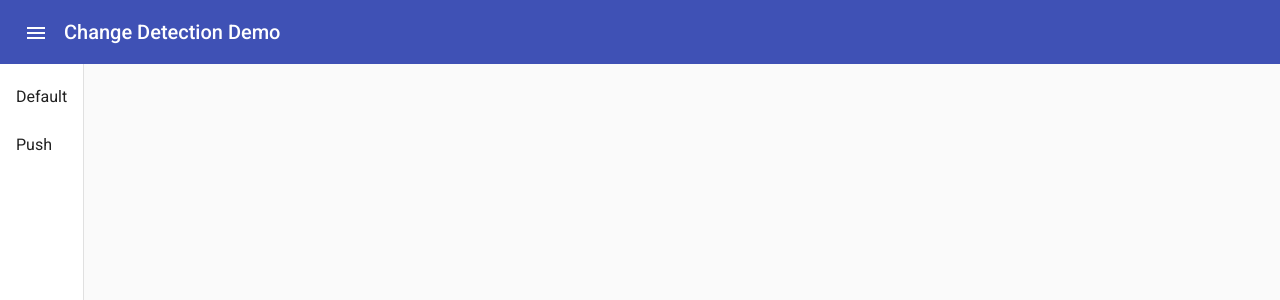
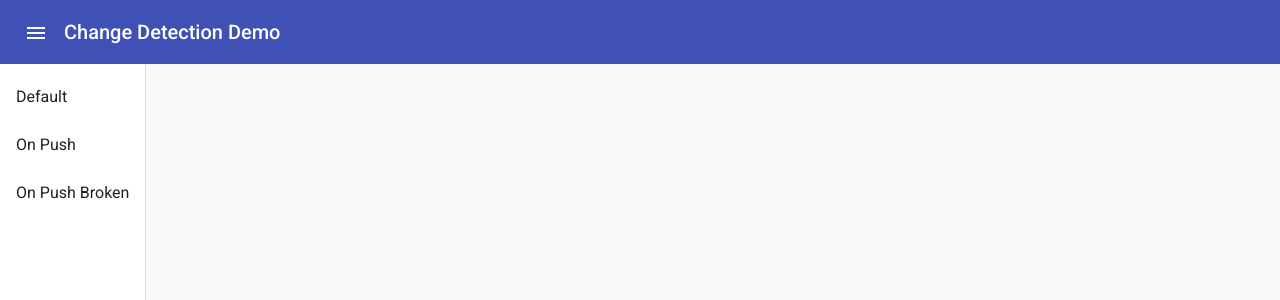
Before and after one commit to CharlesElGriego/Angular-ChangeDetection-Demo, an Angular app: page / in a window 1280 px wide. Shown: the top 300 px of the page. Built offline with nearby package versions, Linux system fonts and the light colour scheme.

Commit message:
feat(app): add menu paths

```diff
--- a/src/app/app.component.ts
+++ b/src/app/app.component.ts
@@ -18,18 +18,20 @@ export class AppComponent implements OnInit, OnDestroy {
     },
     {
       link: 'onpush',
-      name: 'Push',
+      name: 'On Push',
+      exact: true
+    },
+    {
+      link: 'onpush-broken',
+      name: 'On Push Broken',
       exact: true
     }
   ];
   title = 'Change Detection Demo';
   //#endregion
 
-  //#region   Observables
-  //#endregion
 
   //#region   Private Properties
-  private alive = true;
   private mobileQueryListener: () => void;
   //#endregion
 
@@ -46,13 +48,11 @@ export class AppComponent implements OnInit, OnDestroy {
     this.registerEvents();
   }
   ngOnDestroy(): void {
-    this.alive = false;
   }
   //#endregion
 
-  //#region   Public Methods
-  //#endregion
 
   //#region   Private Methods
   private registerEvents(): void { }
+  //#endregion
 }
```
